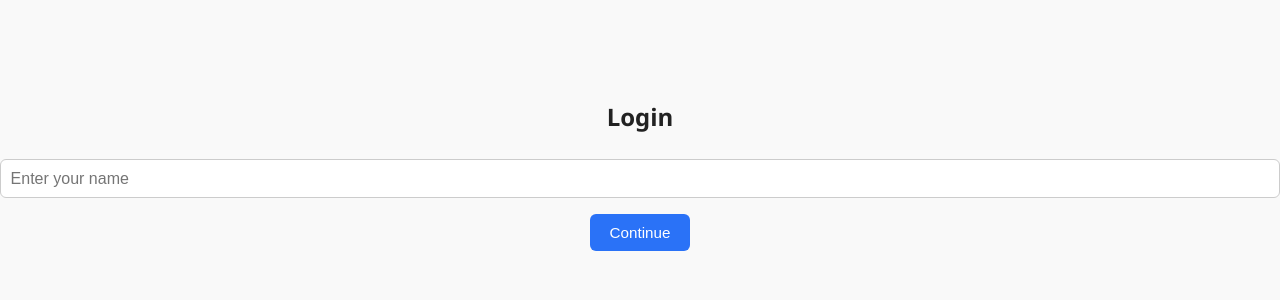
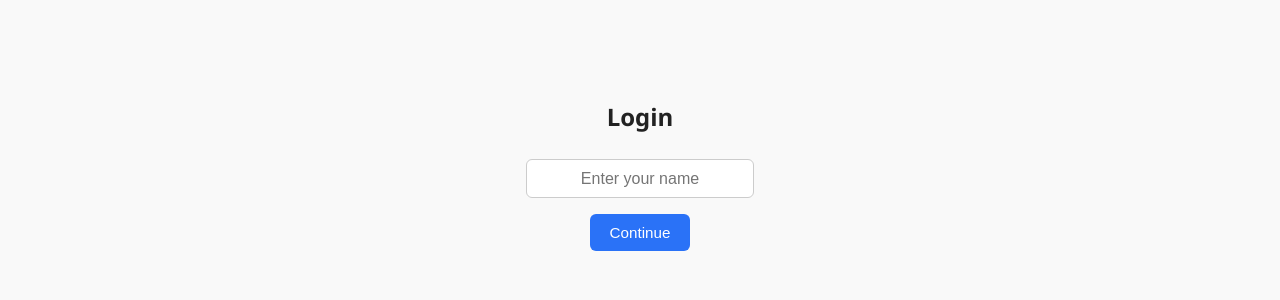
Before and after one commit to K-Arora-10/task-tracker, a React (Vite) app: page / in a window 1280 px wide. Shown: the top 300 px of the page. Built offline with nearby package versions, Linux system fonts and the light colour scheme.

Commit message:
Login Page Styling

```diff
--- a/src/components/Login.jsx
+++ b/src/components/Login.jsx
@@ -14,11 +14,11 @@ function Login({ setUsername }) {
     <div style={{ marginTop: '100px', textAlign: 'center' }}>
       <h2>Login</h2>
       <form onSubmit={handleSubmit}>
-        <input
+        <input style={{width:'auto',textAlign:'center'}}
           placeholder="Enter your name"
           value={name}
           onChange={(e) => setName(e.target.value)}
-        />
+        /><br/>
         <button type="submit">Continue</button>
       </form>
     </div>
```
